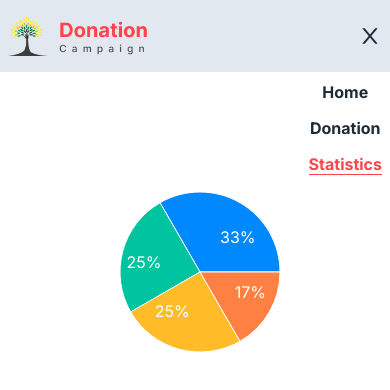
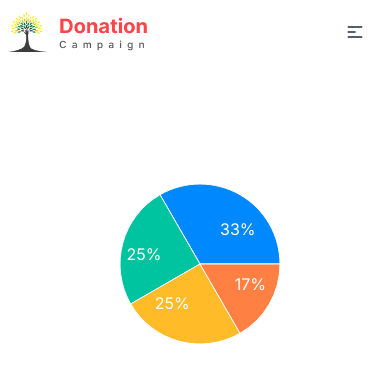
Before and after one commit to proazad/donation-campaign, a React (Vite) app: page /statistics in a window 390 px wide. Shown: the top 390 px of the page. Built offline with nearby package versions, Linux system fonts and the light colour scheme.

Commit message:
Navbar Updated

```diff
--- a/src/Components/Header/Navbar/Navbar.jsx
+++ b/src/Components/Header/Navbar/Navbar.jsx
@@ -10,8 +10,8 @@ const Navbar = () => {
     setToggler(data);
   };
   return (
-    <nav className="container mx-auto flex items-center justify-between py-4 px-2 xl:px-0">
-      <div>
+    <div className="navbar bg-base-100">
+      <div className="navbar-start w-full md:w-inherit flex md:static justify-between">
         <Link to="/">
           <img
             src={logo}
@@ -20,23 +20,53 @@ const Navbar = () => {
             draggable="false"
           />
         </Link>
+        <div className="dropdown">
+          <label tabIndex={0} className="btn btn-ghost lg:hidden">
+            <svg
+              xmlns="http://www.w3.org/2000/svg"
+              className="h-5 w-5"
+              fill="none"
+              viewBox="0 0 24 24"
+              stroke="currentColor"
+            >
+              <path
+                strokeLinecap="round"
+                strokeLinejoin="round"
+                strokeWidth="2"
+                d="M4 6h16M4 12h8m-8 6h16"
+              />
+            </svg>
+          </label>
+          <ul
+            tabIndex={0}
+            className="right-0 menu-sm dropdown-content mt-3 z-[1] p-2 shadow bg-base-100 w-fit"
+          >
+            <li>
+              <NavLink to="/" className={`text-base lg:text-lg font-bold`}>
+                Home
+              </NavLink>
+            </li>
+            <li>
+              <NavLink
+                to="/donations"
+                className={`text-base lg:text-lg font-bold`}
+              >
+                Donation
+              </NavLink>
+            </li>
+            <li>
+              <NavLink
+                to="/statistics"
+                className={`text-base lg:text-lg font-bold`}
+              >
+                Statistics
+              </NavLink>
+            </li>
+          </ul>
+        </div>
       </div>
-
-      <div>
-        <div className="md:hidden">
-          {navtoggle === true ? (
-            <AiOutlineMenu
-              className="text-2xl "
-              onClick={() => handleNavbarToggle(!navtoggle)}
-            />
-          ) : (
-            <AiOutlineClose
-              className="text-2xl"
-              onClick={() => handleNavbarToggle(!navtoggle)}
-            />
-          )}
-        </div>
-        <ul className={`flex absolute right-2 top-20 md:top-0 md:static md:right-auto flex-col items-center md:flex-row gap-3 lg:gap-5 font-bold ${navtoggle ? 'hidden' : ''}`}>
+      <div className="navbar-end hidden lg:flex">
+        <ul className="menu-horizontal space-x-5 px-1">
           <li>
             <NavLink to="/" className={`text-base lg:text-lg font-bold`}>
               Home
@@ -60,7 +90,59 @@ const Navbar = () => {
           </li>
         </ul>
       </div>
-    </nav>
+    </div>
+    // <nav className="container mx-auto flex items-center justify-between py-4 px-2 xl:px-0">
+    //   <div>
+    //     <Link to="/">
+    //       <img
+    //         src={logo}
+    //         alt="Donation Campaign"
+    //         className="h-10 lg:h-14"
+    //         draggable="false"
+    //       />
+    //     </Link>
+    //   </div>
+
+    //   <div>
+    //     <div
+    //       className="md:hidden"
+    //       onClick={() => handleNavbarToggle(!navtoggle)}
+    //     >
+    //       {navtoggle === true ? (
+    //         <AiOutlineMenu className="text-2xl " />
+    //       ) : (
+    //         <AiOutlineClose className="text-2xl" />
+    //       )}
+    //     </div>
+    //     <ul
+    //       className={`flex absolute right-2 top-20 md:top-0 md:static md:right-auto flex-col items-center md:flex-row gap-3 lg:gap-5 font-bold ${
+    //         navtoggle ? "hidden" : ""
+    //       }`}
+    //     >
+    //       <li>
+    //         <NavLink to="/" className={`text-base lg:text-lg font-bold`}>
+    //           Home
+    //         </NavLink>
+    //       </li>
+    //       <li>
+    //         <NavLink
+    //           to="/donations"
+    //           className={`text-base lg:text-lg font-bold`}
+    //         >
+    //           Donation
+    //         </NavLink>
+    //       </li>
+    //       <li>
+    //         <NavLink
+    //           to="/statistics"
+    //           className={`text-base lg:text-lg font-bold`}
+    //         >
+    //           Statistics
+    //         </NavLink>
+    //       </li>
+    //     </ul>
+    //   </div>
+    // </nav>
   );
 };
 
```
